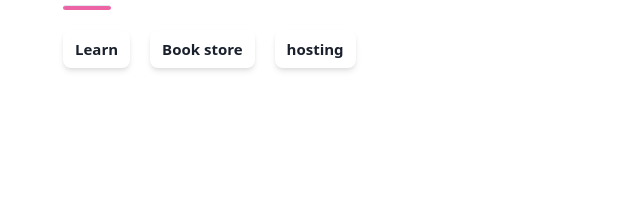
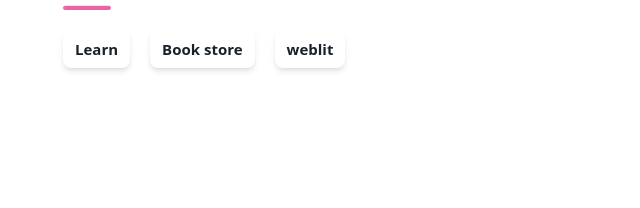
Before and after one commit to salnetx/tailwind_template, a plain HTML site: page index.html in a window 1280 px wide. Shown: the part 312-520 px from the top of the page, 17-657 px from the left. Drawn offline with nearby package versions, Linux system fonts and the light colour scheme.

Commit message:
Update index.html

```diff
--- a/index.html
+++ b/index.html
@@ -86,7 +86,7 @@
                             <div class="image">
 
                          <a href="codehub.html">  <div class="text">
-                                <p style="font-size: 15px;" class="text-xs font-semibold text-gray-900">hosting</p>
+                                <p style="font-size: 15px;" class="text-xs font-semibold text-gray-900">weblit</p>
                             </div>
                             </a>
                         </button>
```
